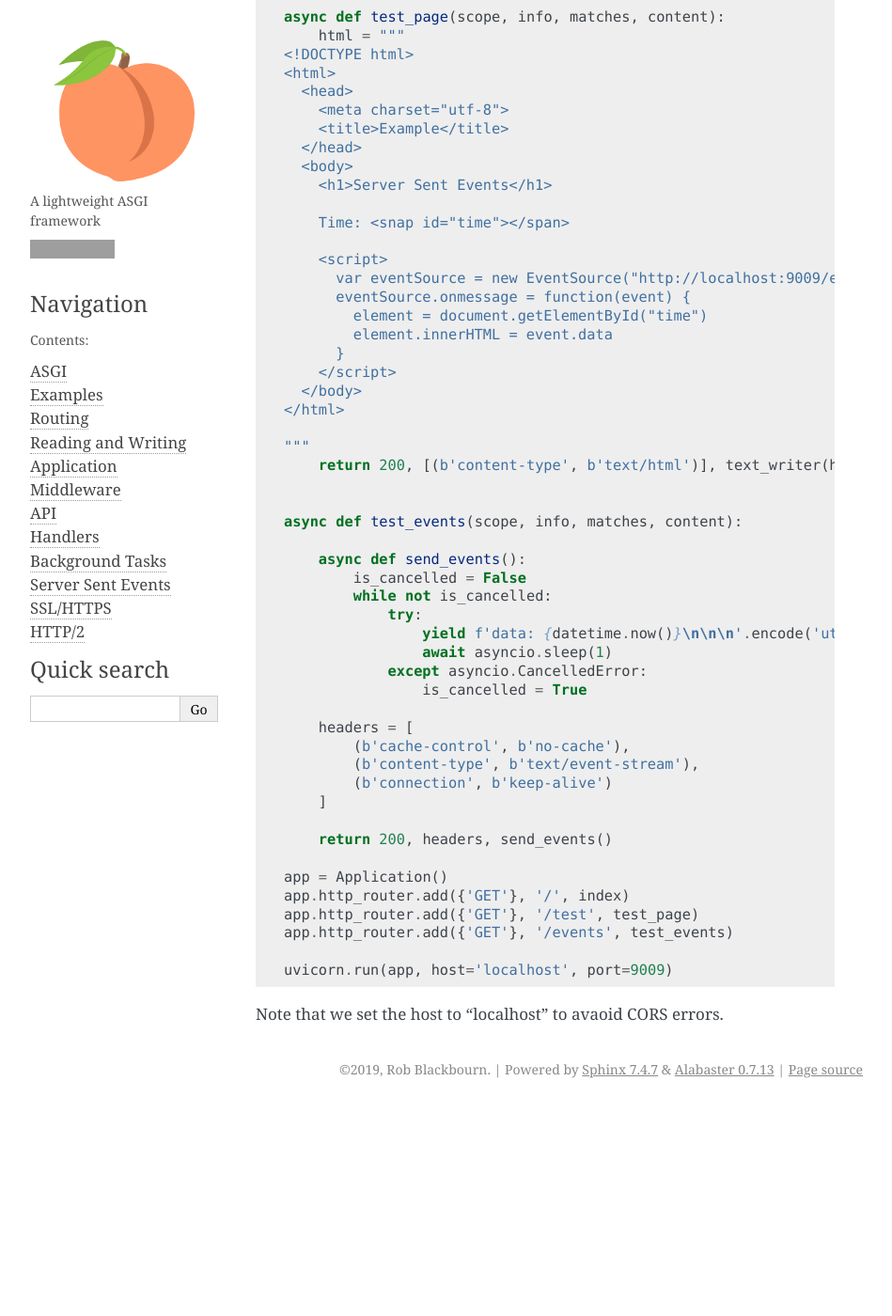
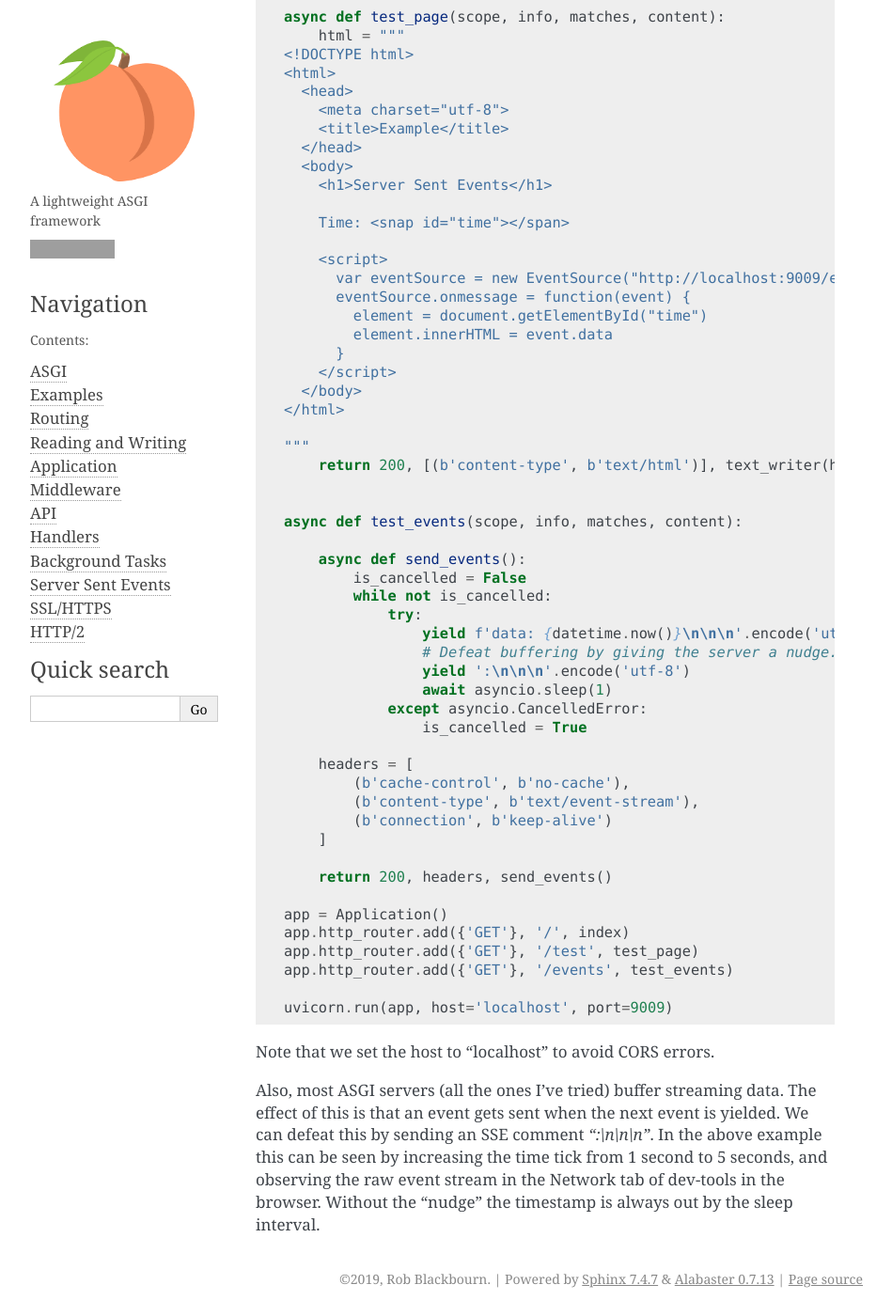
Before and after one commit to rob-blackbourn/bareASGI, a Sphinx documentation site: the page built from docs/server_sent_events.rst, in a window 1280 px wide and 1400 px high, scrolled down 442 px. Shown: the whole window at 94% size, without its empty margins (170-1119 px from the left). Built offline with Sphinx 7.4.7, drawn with Linux system fonts in a browser that asks for light colours; before the commit the page ends 1619 px from its top, so only the background shows below that; some of the changed text lies outside the part shown; grey boxes are pictures that could not be loaded.

Commit message:
Updated the examples and doc for SSE regarding buffering

```diff
--- a/docs/server_sent_events.rst
+++ b/docs/server_sent_events.rst
@@ -53,6 +53,8 @@ events end
             while not is_cancelled:
                 try:
                     yield f'data: {datetime.now()}\n\n\n'.encode('utf-8')
+                    # Defeat buffering by giving the server a nudge.
+                    yield ':\n\n\n'.encode('utf-8')
                     await asyncio.sleep(1)
                 except asyncio.CancelledError:
                     is_cancelled = True
@@ -72,4 +74,12 @@ events end
 
     uvicorn.run(app, host='localhost', port=9009)
 
-Note that we set the host to "localhost" to avaoid CORS errors.
+Note that we set the host to "localhost" to avoid CORS errors.
+
+Also, most ASGI servers (all the ones I've tried) buffer streaming
+data. The effect of this is that an event gets sent when the next event
+is yielded. We can defeat this by sending an SSE comment `":\\n\\n\\n"`. In
+the above example this can be seen by increasing the time tick from 1
+second to 5 seconds, and observing the raw event stream in the Network
+tab of dev-tools in the browser. Without the "nudge" the timestamp is always
+out by the sleep interval.
```
Also changed, not shown: other parts of docs/server_sent_events.rst (+5 -5 lines), 2 other files.
